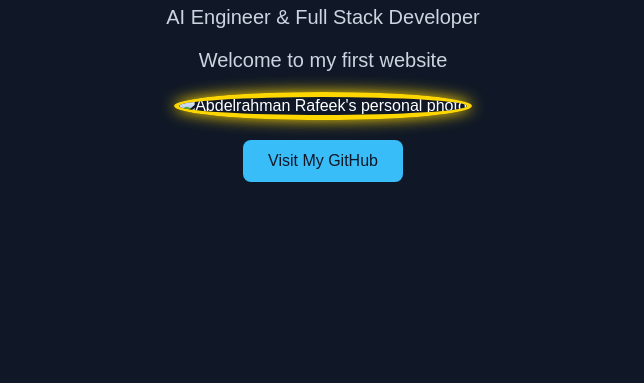
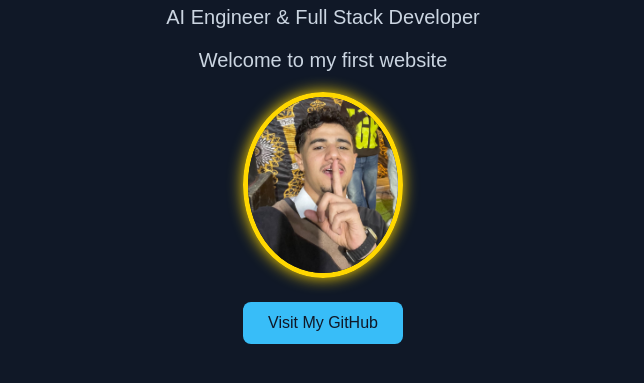
Before and after one commit to AbdelrahmanRafeekDev/portifolio_card_1, a plain HTML site: page index.html in a window 1280 px wide. Shown: the part 201-584 px from the top of the page, without its empty margins (317-961 px from the left). Drawn offline with Linux system fonts and the light colour scheme.

Commit message:
Update index.html

```diff
--- a/index.html
+++ b/index.html
@@ -66,7 +66,7 @@
         <h1>Hello,I'm Abdelrahman Rafeek</h1>
         <p>AI Engineer & Full Stack Developer</p>
         <p>Welcome to my first website</p>
-        <img src="main portfolio photo.jpg" alt="Abdelrahman Rafeek's personal photo"><br>
+        <img src="main_portfolio_photo.jpg" alt="Abdelrahman Rafeek's personal photo"><br>
         <a href="https://github.com/AbdelrahmanRafeekDev">Visit My GitHub</a>
 
     </body>
```
